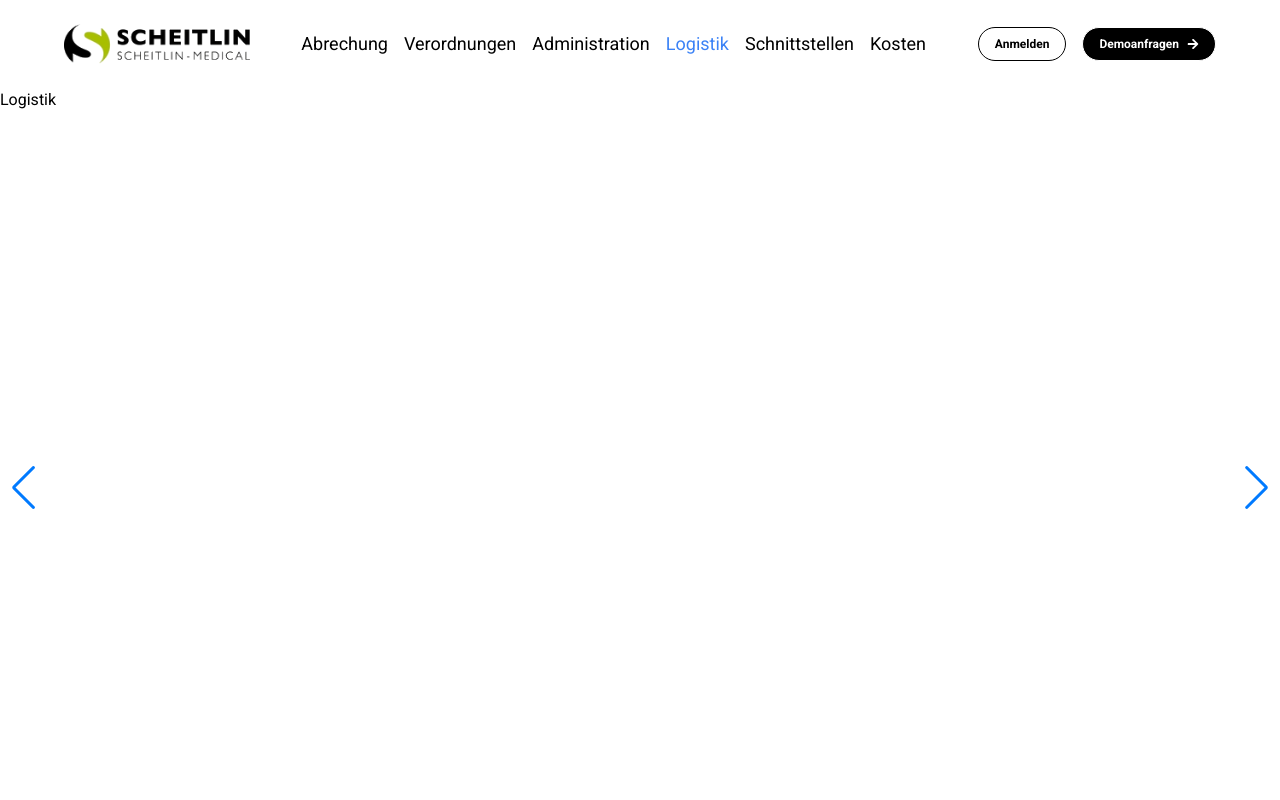
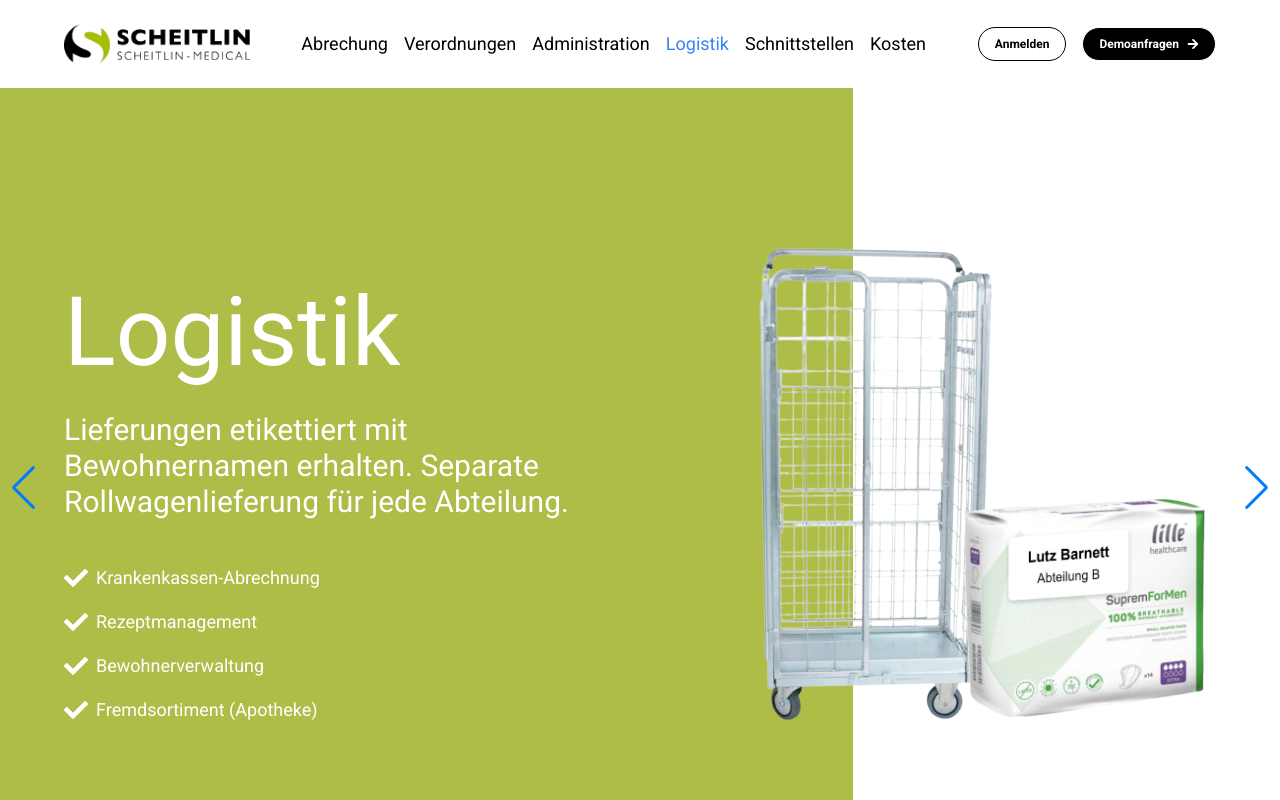
Before and after one commit to AvinasHSinha07/medical-landing-page, a React (Vite) app: page /Logistik in a window 1280 px wide. Shown: the top 800 px of the page. Built offline with nearby package versions, Linux system fonts and the light colour scheme.

Commit message:
modal and login left

```diff
--- a/src/components/Abrechung.jsx
+++ b/src/components/Abrechung.jsx
@@ -14,12 +14,14 @@
       if (imagesRef.current.length === 0) return; // Ensure there are images to animate
 
       // Move current image up
-      imagesRef.current[currentIndex].style.transform = 'translateY(0px)';
-      imagesRef.current[currentIndex].style.transition = `transform ${animationDuration}ms`;
+      imagesRef.current[currentIndex].style.transform = "translateY(0px)";
+      imagesRef.current[
+        currentIndex
+      ].style.transition = `transform ${animationDuration}ms`;
 
       // Move current image back down after animationDuration
       setTimeout(() => {
-        imagesRef.current[currentIndex].style.transform = 'translateY(-8%)';
+        imagesRef.current[currentIndex].style.transform = "translateY(-8%)";
       }, animationDuration);
 
       // Increment index or reset to 0 if at the end
@@ -41,16 +43,19 @@
     <div className="w-full h-full  flex flex-col lg:flex-row items-center justify-center overflow-hidden  lg:gap-0 gap-8 text-white">
       {/* Left Section */}
       <div className="w-full lg:w-2/3 flex items-start justify-center flex-col bg-[#AEBD48] py-6 px-8 md:px-16 h-full">
-      <h1 className="text-5xl lg:text-8xl mt-4 lg:mt-8 mb-4 lg:mb-8">Abrechnung</h1>
-  <p className="text-lg lg:text-3xl mb-1">Direktabrechnung mit den</p>
-  <p className="text-lg lg:text-3xl mb-1">Krankenkassen durch uns.</p>
-  <p className="text-lg lg:text-3xl mb-1">Keine Schnittstelle. Keine Kosten.</p>
-  <p className="text-lg lg:text-3xl mb-1">Kein Aufwand.</p>
+        <h1 className="text-5xl lg:text-8xl mt-4 lg:mt-8 mb-4 lg:mb-8">
+          Abrechnung
+        </h1>
+        <p className="text-base md:text-lg lg:text-3xl mb-1 w-full md:w-2/3 lg:w-9/12 font-light">
+          Direktabrechnung mit den Krankenkassen durch uns. Keine Schnittstelle.
+          Keine Kosten. Kein Aufwand.
+        </p>
 
         <div className="mt-6 lg:mt-10">
           <ul className="space-y-2 lg:space-y-4 text-sm lg:text-lg">
             <li className="flex items-center">
-        <FaCheck className="text-lg lg:text-2xl mr-2" /> Alle Schweizer Krankenkassen
+              <FaCheck className="text-lg lg:text-2xl mr-2" /> Alle Schweizer
+              Krankenkassen
             </li>
             <li className="flex items-center">
               <FaCheck className="text-lg lg:text-2xl mr-2" /> 80% automatisch
--- a/src/components/Footer.jsx
+++ b/src/components/Footer.jsx
@@ -4,7 +4,7 @@
 
 const Footer = () => {
     return (
-        <div className='bg-[#212529] text-white py-8 px-4 md:px-8 flex flex-col md:flex-row items-center justify-between'>
+        <div className='bg-[#212529] text-white py-6 px-8 md:px-16 flex flex-col md:flex-row items-center justify-between'>
             <div className='text-center md:text-left'>
                 <p className='text-sm md:text-base'>
                     © Scheitlin Medical und Medisuite sind Marken der Scheitlin Papier AG. Alle Rechte vorbehalten.
--- a/src/components/Home.jsx
+++ b/src/components/Home.jsx
@@ -7,23 +7,28 @@
     <div className="w-full h-full  flex flex-col lg:flex-row items-center justify-center overflow-hidden  lg:gap-0 gap-8 text-white">
       {/* Left Section */}
       <div className="w-full lg:w-2/3 flex items-start justify-center flex-col bg-[#AEBD48] py-6 px-8 md:px-16 h-full">
-        <h1 className="text-5xl lg:text-8xl mt-4 lg:mt-8 mb-4 lg:mb-8">Medisuite</h1>
-        <p className="text-lg lg:text-3xl mb-1">Die Komplettlösung</p>
-        <p className="text-lg lg:text-3xl mb-1">für eine unkomplizierte</p>
-        <p className="text-lg lg:text-3xl mb-1 font-bold">MiGeL-Versorgung</p>
+        <h1 className="text-5xl lg:text-8xl mt-4 lg:mt-8 mb-4 lg:mb-8">
+          Medisuite
+        </h1>
+        <p className="text-base md:text-lg lg:text-3xl mb-1 w-full md:w-2/3 lg:w-9/12 font-light">
+          Die Komplettlösung für eine unkomplizierte <span className="font-bold">MiGeL-Versorgung</span>
+        </p>
         <div className="mt-6 lg:mt-10">
           <ul className="space-y-2 lg:space-y-4 text-sm lg:text-lg">
             <li className="flex items-center">
-              <FaCheck className="text-lg lg:text-2xl mr-2" /> Krankenkassen-Abrechnung
+              <FaCheck className="text-lg lg:text-2xl mr-2" />{" "}
+              Krankenkassen-Abrechnung
             </li>
             <li className="flex items-center">
               <FaCheck className="text-lg lg:text-2xl mr-2" /> Rezeptmanagement
             </li>
             <li className="flex items-center">
-              <FaCheck className="text-lg lg:text-2xl mr-2" /> Bewohnerverwaltung
+              <FaCheck className="text-lg lg:text-2xl mr-2" />{" "}
+              Bewohnerverwaltung
             </li>
             <li className="flex items-center">
-              <FaCheck className="text-lg lg:text-2xl mr-2" /> Fremdsortiment (Apotheke)
+              <FaCheck className="text-lg lg:text-2xl mr-2" /> Fremdsortiment
+              (Apotheke)
             </li>
           </ul>
         </div>
--- a/src/components/Kosten.jsx
+++ b/src/components/Kosten.jsx
@@ -10,13 +10,14 @@
         <h1 className="text-5xl lg:text-8xl mt-4 lg:mt-8 mb-4 lg:mb-8">
           Was kostet es?
         </h1>
-        <p className="text-lg lg:text-3xl mb-1 lg:w-4/5 w-full md:w-2/3">
+
+        <p className="text-base md:text-lg lg:text-3xl mb-1 w-full md:w-2/3 lg:w-9/12">
           Medisuite ist komplett kostenlos. Ihre Bewohner profitieren von
           unseren attraktiven Heim­preisen. Vereinbaren Sie jetzt eine
           un­verbindliche Vorführung.
         </p>
 
-        <button className="flex items-center space-x-2 mt-4 bg-black border border-none text-white font-bold md:px-6 md:py-4 px-2 py-1 text-base rounded-full">
+        <button className="flex items-center space-x-2 mt-4 bg-black border border-none text-white font-bold md:px-6 md:py-4 px-4 py-2 text-base rounded-full">
           <span>Demoanfragen</span>
           <FaArrowRight />
         </button>
@@ -35,32 +36,3 @@
 };
 
 export default Kosten;
-
-{
-  /* <div className="w-full h-full  flex flex-col lg:flex-row items-center justify-center overflow-hidden text-white">
-
-<div className="w-full lg:w-2/3 flex items-start justify-center flex-col bg-[#AEBD48] p-6 lg:px-20 lg:py-12 h-full">
-<h1 className="text-5xl lg:text-8xl mt-4 lg:mt-8 mb-4 lg:mb-8">
-Was kostet es?
-</h1>
-<p className="text-lg lg:text-3xl mb-1 w-2/3">
-Medisuite ist komplett kostenlos. Ihre Bewohner profitieren von
-unseren attraktiven Heim­preisen. Vereinbaren Sie jetzt eine
-un­verbindliche Vorführung.
-</p>
-
-<button className="flex items-center space-x-2 mt-4 bg-black border border-none text-white font-bold md:px-4 md:py-2 px-2 py-1 text-xs rounded-full">
-<span>Demoanfragen</span>
-<FaArrowRight />
-</button>
-</div>
-
-
-<div className="w-full lg:w-1/3 lg:bg-white bg-[#AEBD48] p-6 lg:relative flex justify-center items-center lg:justify-end">
-  <img
-    className="w-72 h-72 lg:w-96 lg:h-96 lg:absolute lg:-left-32  object-contain"
-    src={screenbottom}
-    alt="Medisuite"
-  />
-</div> */
-}
--- a/src/components/Logistik.jsx
+++ b/src/components/Logistik.jsx
@@ -1,11 +1,57 @@
-import React from 'react';
+import React from "react";
+import { FaCheck } from "react-icons/fa";
+import rollwagen from "/rollwagen.png";
+import lille_labeled from "/lille_labeled.png";
 
 const Logistik = () => {
-    return (
-        <div>
-            <h1>Logistik</h1>
+  return (
+    <div className="w-full h-full flex flex-col lg:flex-row items-center justify-center overflow-hidden lg:gap-0 gap-8 text-white">
+      {/* Left Section */}
+      <div className="w-full lg:w-2/3 flex items-start justify-center flex-col bg-[#AEBD48] py-6 px-8 md:px-16 h-full">
+        <h1 className="text-5xl lg:text-8xl mt-4 lg:mt-8 mb-4 lg:mb-8">
+          Logistik
+        </h1>
+        <p className="text-base md:text-lg lg:text-3xl mb-1 w-full md:w-2/3 lg:w-9/12">
+          Lieferungen etikettiert mit Bewohnernamen erhalten. Separate
+          Rollwagen­lieferung für jede Abteilung.
+        </p>
+
+        <div className="mt-6 lg:mt-10">
+          <ul className="space-y-2 lg:space-y-4 text-sm lg:text-lg">
+            <li className="flex items-center">
+              <FaCheck className="text-lg lg:text-2xl mr-2" />{" "}
+              Krankenkassen-Abrechnung
+            </li>
+            <li className="flex items-center">
+              <FaCheck className="text-lg lg:text-2xl mr-2" /> Rezeptmanagement
+            </li>
+            <li className="flex items-center">
+              <FaCheck className="text-lg lg:text-2xl mr-2" />{" "}
+              Bewohnerverwaltung
+            </li>
+            <li className="flex items-center">
+              <FaCheck className="text-lg lg:text-2xl mr-2" /> Fremdsortiment
+              (Apotheke)
+            </li>
+          </ul>
         </div>
-    );
+      </div>
+
+      {/* Right Section */}
+      <div className="w-full lg:w-1/3 lg:bg-white bg-[#AEBD48] px-8 md:px-16 md:py-4 lg:py-0 lg:px-0  lg:relative flex items-center justify-center md:block lg:flex">
+        <img
+          className="w-96 h-96  hidden md:flex lg:w-full lg:h-[600px] xl:w-[420px] xl:h-[500px] md:absolute lg:-left-28 xl:-left-48  object-contain"
+          src={rollwagen}
+          alt="Medisuite"
+        />
+        <img
+          className="w-80  h-80   md:w-60 md:right-48 md:-bottom-[400px]  lg:w-80 lg:h-80  xl:w-60 xl:h-60 xl:-bottom-60 md:absolute lg:left-0 xl:left-28  object-contain"
+          src={lille_labeled}
+          alt="Medisuite"
+        />
+      </div>
+    </div>
+  );
 };
 
 export default Logistik;
--- a/src/components/Navbar.jsx
+++ b/src/components/Navbar.jsx
@@ -76,10 +76,10 @@
       </div>
 
       <div className="flex items-center justify-between gap-4">
-        <button className="bg-transparent border border-black md:px-4 md:py-2 px-4 py-1 text-xs rounded-full font-bold">
+        <button className="bg-transparent border border-black md:px-4 md:py-2 px-4 py-2 text-xs rounded-full font-bold">
           Anmelden
         </button>
-        <button className="flex items-center space-x-2 bg-black border border-white text-white font-bold md:px-4 md:py-2 px-2 py-1 text-xs rounded-full">
+        <button className="flex items-center space-x-2 bg-black border border-white text-white font-bold md:px-4 md:py-2 px-4 py-2 text-xs rounded-full">
           <span>Demoanfragen</span>
           <FaArrowRight />
         </button>
```
Also changed, not shown: src/components/Schnittstellen.jsx (+16 -12 lines), public/lille_labeled.png (added), public/rollwagen.png (added). Lines whose indentation alone changed are shown as unchanged.
